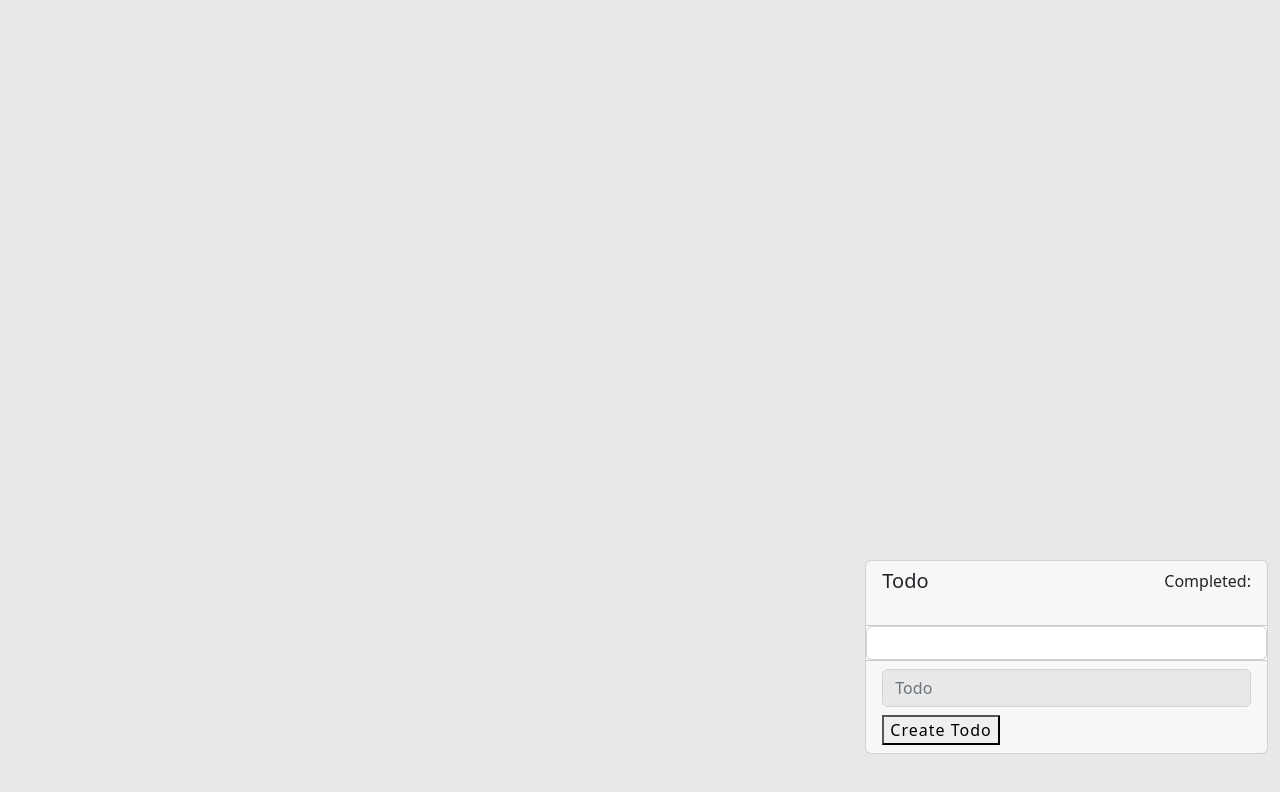
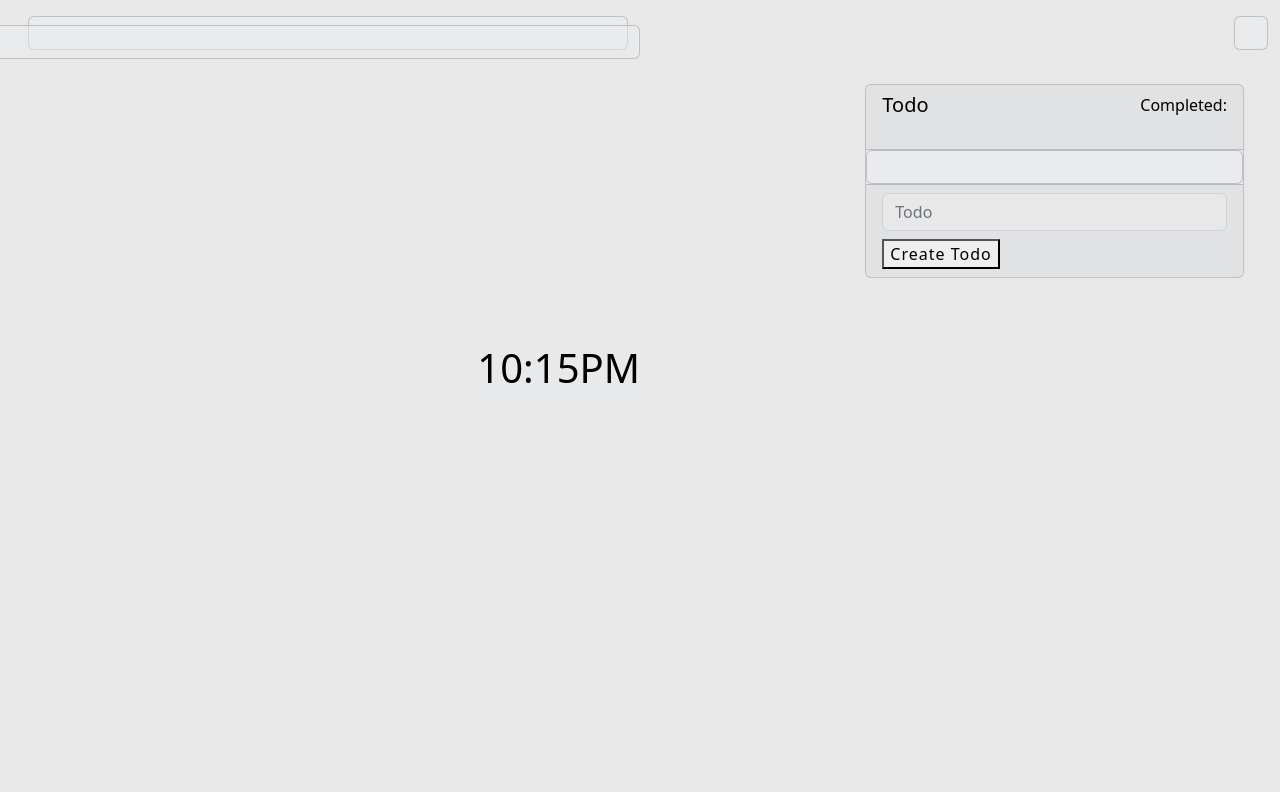
Before and after one commit to Randyhall91/Inspire, a website with bundled scripts: page index.html in a window 1280 px wide. Built offline with nearby package versions, Linux system fonts and the light colour scheme; no server answers; a script that the page names is missing.

Commit message:
almost done

```diff
--- a/app/App.js
+++ b/app/App.js
@@ -1,4 +1,6 @@
 import { BackGroundController } from "./Controllers/BackGroundController.js";
+import { QuoteController } from "./Controllers/QuoteController.js";
+import { TimeController } from "./Controllers/TimeController.js";
 import { TodoController } from "./Controllers/TodoController.js";
 import { WeatherController } from "./Controllers/WeatherController.js";
 
@@ -6,7 +8,8 @@ class App {
   backGroundController = new BackGroundController
   todoController = new TodoController
   weatherController = new WeatherController
-
+  quoteController = new QuoteController
+  timeController = new TimeController
 }
 
 window["app"] = new App();
--- a/app/AppState.js
+++ b/app/AppState.js
@@ -15,6 +15,9 @@ class AppState extends EventEmitter {
   weather = null
   /** @type {import('./Models/BackGround').BackGround | null} */
   background = null
+  /** @type {import('./Models/Quote').Quote | null} */
+  quote = null
+
 }
 
 export const appState = new Proxy(new AppState(), {
--- a/app/Controllers/BackGroundController.js
+++ b/app/Controllers/BackGroundController.js
@@ -5,18 +5,20 @@ import { setText } from "../Utils/Writer.js";
 
 function _drawBackGround() {
   let bg = appState.background
-  console.log('Draw: Background data pulled from appstate', appState.background);
+  // console.log('Draw: Background data at controller', appState.background);
+  // @ts-ignore
+  document.querySelector('body').style.backgroundImage = `url(${bg.img})`
 
-  // document.querySelector('body').style.backgroundImage = `url(${bg.img})`
-
-  // setText('author', bg.author)
+  // @ts-ignore
+  setText('author', bg.author)
 }
 
 
 export class BackGroundController {
   constructor() {
     this.getBackGround()
-    appState.on('background', _drawBackGround())
+    // setTimeout(() => { _drawBackGround(); }, 350);
+    appState.on('background', _drawBackGround)
 
   }
 
--- /dev/null
+++ b/app/Controllers/QuoteController.js
@@ -0,0 +1,30 @@
+import { appState } from "../AppState.js";
+import { Quote } from "../Models/Quote.js";
+import { quoteService } from "../Services/QuoteService.js";
+import { Pop } from "../Utils/Pop.js";
+import { setHTML } from "../Utils/Writer.js";
+
+
+function _drawQuote() {
+  // @ts-ignore
+  setHTML('quote', appState.quote.QuoteTemplate)
+}
+
+
+export class QuoteController {
+  constructor() {
+    this.getQuote()
+    appState.on('quote', _drawQuote)
+  }
+
+
+  async getQuote() {
+    try {
+      await quoteService.getQuote()
+    } catch (error) {
+      console.error('[GetQuote]', error);
+      Pop.error(error)
+    }
+  }
+
+}
--- /dev/null
+++ b/app/Controllers/TimeController.js
@@ -0,0 +1,33 @@
+import { Pop } from "../Utils/Pop.js";
+import { setText } from "../Utils/Writer.js";
+
+
+
+function getTime() {
+  let hours = new Date().getHours()
+  let minutes = new Date().getMinutes()
+
+  let min = ''
+  console.log(minutes);
+
+  if (minutes < 10) {
+    min = ('0' + minutes)
+  }
+
+  if (hours >= 12) {
+    let pm = hours - 12
+    setText('time', (pm + ':' + minutes + 'PM'))
+  }
+
+}
+
+
+export class TimeController {
+  constructor() {
+    getTime()
+
+
+  }
+
+
+}
--- /dev/null
+++ b/app/Models/Quote.js
@@ -0,0 +1,18 @@
+
+
+
+export class Quote {
+  constructor(data) {
+    this.author = data.author
+    this.content = data.content
+  }
+
+
+  get QuoteTemplate() {
+    return/*html*/`
+    <h4>${this.content}</h4>
+          <p class="on-hover">-${this.author}</p>
+    `
+  }
+
+}
--- a/app/Models/Weather.js
+++ b/app/Models/Weather.js
@@ -36,7 +36,7 @@ export class Weather {
   }
 
   get Fahrenheit() {
-    let temp = 9 / 5 * (this.temp - 273) + 3
+    let temp = ((this.temp - 273.15) * 9 / 5 + 32)
     // console.log(temp);
 
 
--- a/app/Services/BackGroundService.js
+++ b/app/Services/BackGroundService.js
@@ -10,7 +10,7 @@ class BackGroundService {
     // console.log('Get results', res.data);
 
     appState.background = new BackGround(res.data)
-    console.log('Appstate.background after model formating', appState.background);
+    // console.log('Appstate.background after model formating', appState.background);
   }
 
 
--- /dev/null
+++ b/app/Services/QuoteService.js
@@ -0,0 +1,20 @@
+import { appState } from "../AppState.js";
+import { Quote } from "../Models/Quote.js";
+import { SandboxServer } from "./AxiosService.js"
+
+
+
+
+class QuoteService {
+  async getQuote() {
+    const res = await SandboxServer.get('api/quotes')
+    // console.log(res.data);
+    appState.quote = new Quote(res.data)
+  }
+
+
+
+
+}
+
+export const quoteService = new QuoteService()
--- a/app/Services/WeatherService.js
+++ b/app/Services/WeatherService.js
@@ -8,6 +8,7 @@ import { SandboxServer } from "./AxiosService.js"
 class WeatherService {
   async getWeather() {
     const res = await SandboxServer.get('api/weather')
+    // console.log(res.data);
 
     // @ts-ignore
     appState.weather = new Weather(res.data)
--- a/assets/style/style.css
+++ b/assets/style/style.css
@@ -12,3 +12,28 @@ body {
   background-repeat: no-repeat;
   background-color: rgb(44, 43, 43);
 }
+
+
+.quote-placement {
+  position: absolute;
+  right: 50%;
+  bottom: 75%;
+}
+
+.align-todo {
+  position: absolute;
+  right: 0;
+  bottom: 0;
+}
+
+.author-placement {
+  position: absolute;
+  left: 0;
+  top: 0;
+}
+
+.time-placement {
+  position: absolute;
+  right: 50%;
+  bottom: 50%;
+}
--- a/index.html
+++ b/index.html
@@ -18,20 +18,33 @@
 <body>
 
   <main class="container-fluid">
-    <div class="row page-height">
+    <div class="row">
       <!-- SECTION Credits to Pic on left corner Weather on right corner -->
-      <div class="col-6 ">
-        <div id="author">
+      <div class="col-6">
+
+        <div class="card author-placement bg-opacity-50 text-bg-light ms-3 mt-3 p-3" id="author">
 
         </div>
       </div>
-      <div class="col-6 text-end pt-5 pe-5" id="weather">
+      <div class="col-6 d-flex justify-content-end">
+        <div class="card p-3 mt-3 bg-opacity-50 text-bg-light text-center" id="weather">
+
+        </div>
 
       </div>
     </div>
     <div class="row">
       <!-- SECTION Centered Time overlay -->
       <div class="col-12">
+        <div class="card bg-opacity-50 text-bg-light quote-placement p-3 text-center" id="quote">
+          <!-- <h4>Lorem ipsum dolor sit amet consectetur.</h4>
+          <p>-Author</p> -->
+
+        </div>
+        <div class="text-bg-light bg-opacity-50 time-placement">
+          <h1 id="time"></h1>
+
+        </div>
 
       </div>
 
@@ -39,7 +52,7 @@
     <div class="row d-flex flex-row-reverse align-items-start">
       <!-- SECTION Todo List -->
       <div class="col-4">
-        <div class="card">
+        <div class="card bg-opacity-50 text-bg-light align-todo me-4 mb-4">
           <div class="card-header">
             <div class="card-title d-flex">
               <h5 class="me-auto">Todo</h5>
@@ -50,7 +63,7 @@
             </div>
           </div>
           <div id="todo-list">
-            <div class="card card-body">
+            <div class="card card-body bg-opacity-50 text-bg-light">
               <!-- List of  Todo Items -->
               <div id="todos">
                 <!-- <input class="me-1" type="checkbox" name="checked" id="checked">
```
